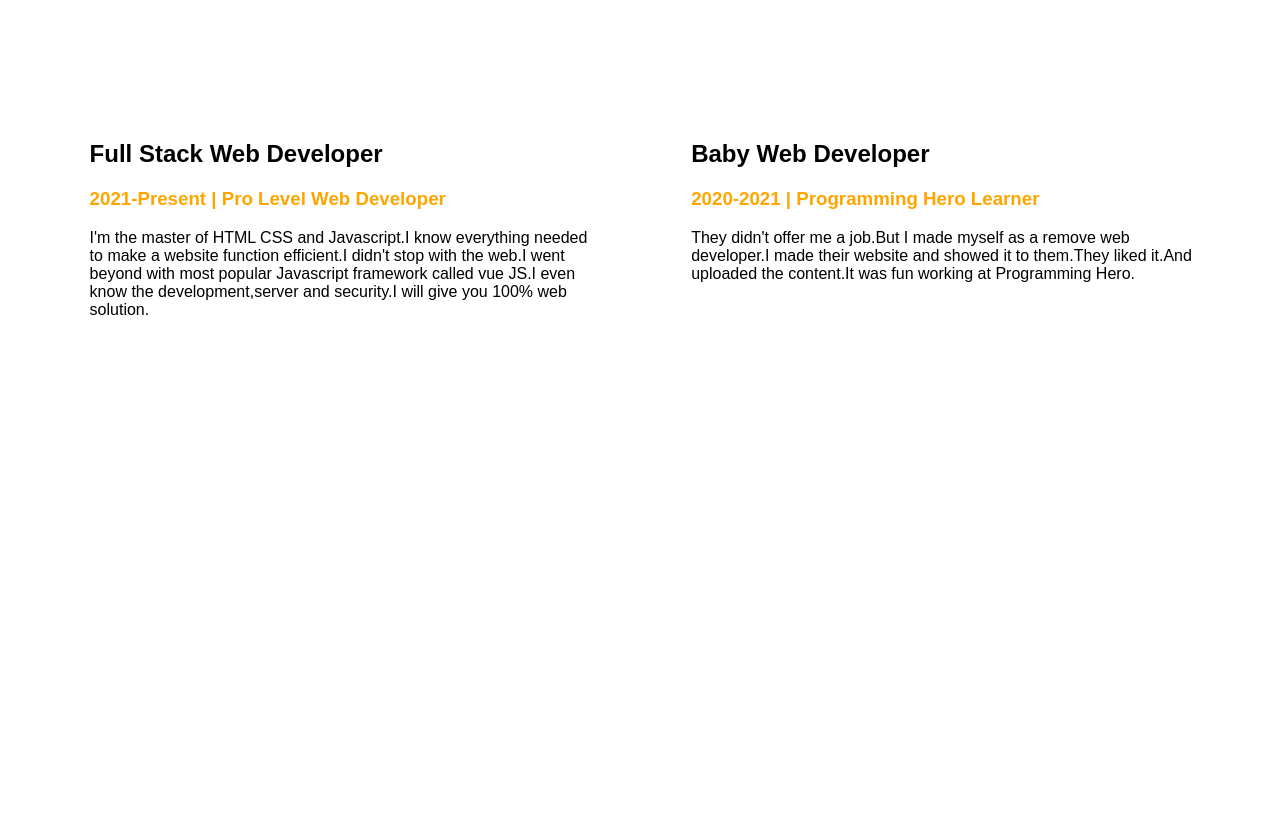
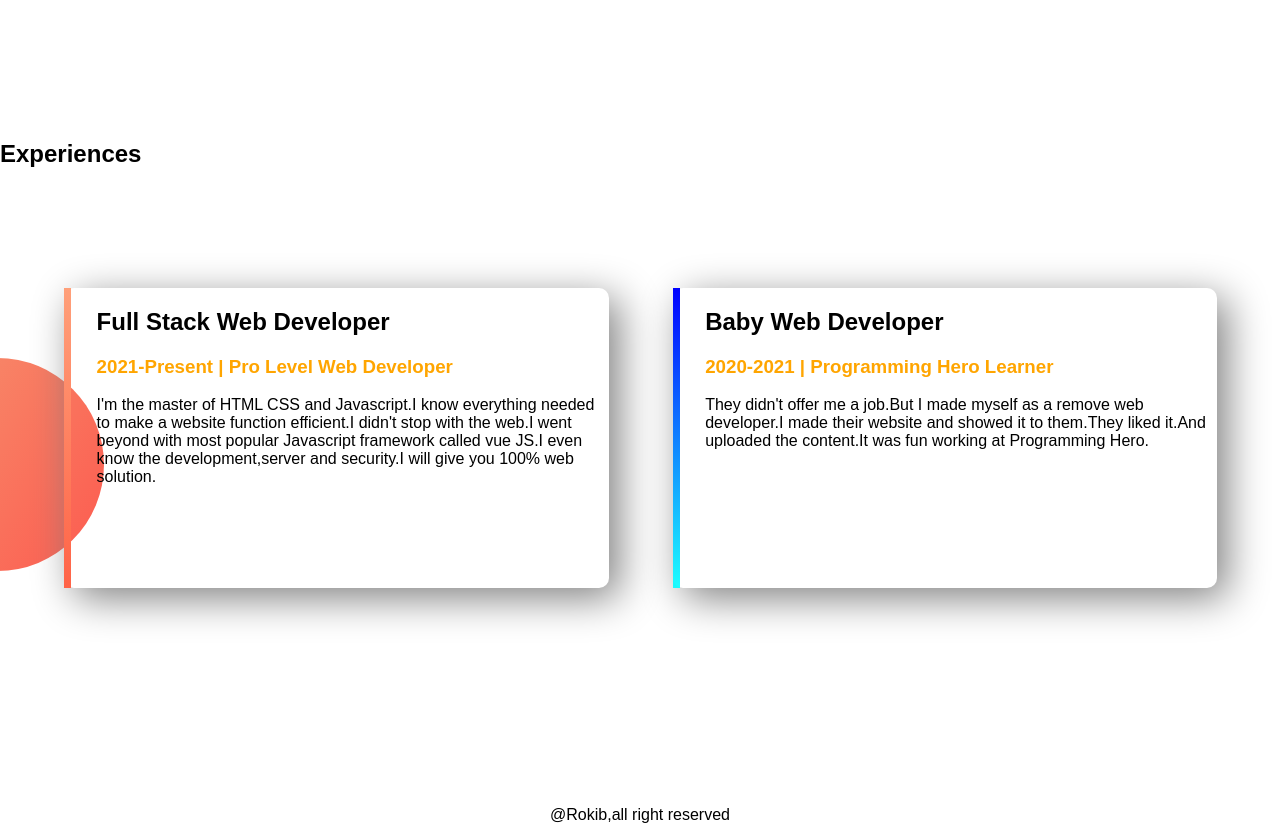
Before and after one commit to Rokib17/web-portfolio, a plain HTML site: page index.html in a window 1280 px wide. Shown: the part 1180-2020 px from the top of the page. Before the commit the page ends 1950 px from the top, so only its background shows below. Drawn offline with Linux system fonts and the light colour scheme.

Commit message:
excited to finish my first website

```diff
--- a/index.html
+++ b/index.html
@@ -42,7 +42,8 @@
         </div>
     </section>
     <section class="experience-area">
-        <div class="half-width">
+        <h2>Experiences</h2>
+        <div id="full-stack" class="half-width single-experience">
             <h2> Full Stack Web Developer </h2>
 
                 <h3 class="text-highlight">2021-Present | Pro Level Web Developer</h3>
@@ -50,13 +51,16 @@
 
         </div>
 
-        <div class="half-width">
+        <div id="baby-web" class="half-width single-experience">
             <h2>Baby Web Developer</h2>
             <h3 class="text-highlight">2020-2021 | Programming Hero Learner</h3>
             <p>They didn't offer me a job.But I made myself as a remove web developer.I made their website and showed it to them.They liked it.And uploaded the content.It was fun working at Programming Hero.</p>
 
         </div>
     </section>
+    <footer>
+        <p>@Rokib,all right reserved</p>
+    </footer>
 
 </body>
 </html>
--- a/style.css
+++ b/style.css
@@ -40,3 +40,28 @@ section{
     background-repeat: no-repeat;
     background-position:right ;
 }
+.single-experience{
+    box-shadow: 10px 10px 40px gray;
+    border-radius: 10px;
+    height: 60%;
+    margin-top: 100px;
+}
+.experience-area{
+    background-image: url("images/exp-bg.png");
+    background-repeat: no-repeat;
+    background-position: left;
+}
+#full-stack{
+    border-left: 7px solid;
+    border-image: linear-gradient(180deg,lightsalmon,tomato);
+    border-image-slice:1 ;
+}
+#baby-web{
+    border-left: 7px solid;
+    border-image: linear-gradient(180deg,blue,rgba(0, 255, 255, 0.884));
+    border-image-slice:1 ;
+}
+footer p{
+    text-align: center;
+
+}
```
